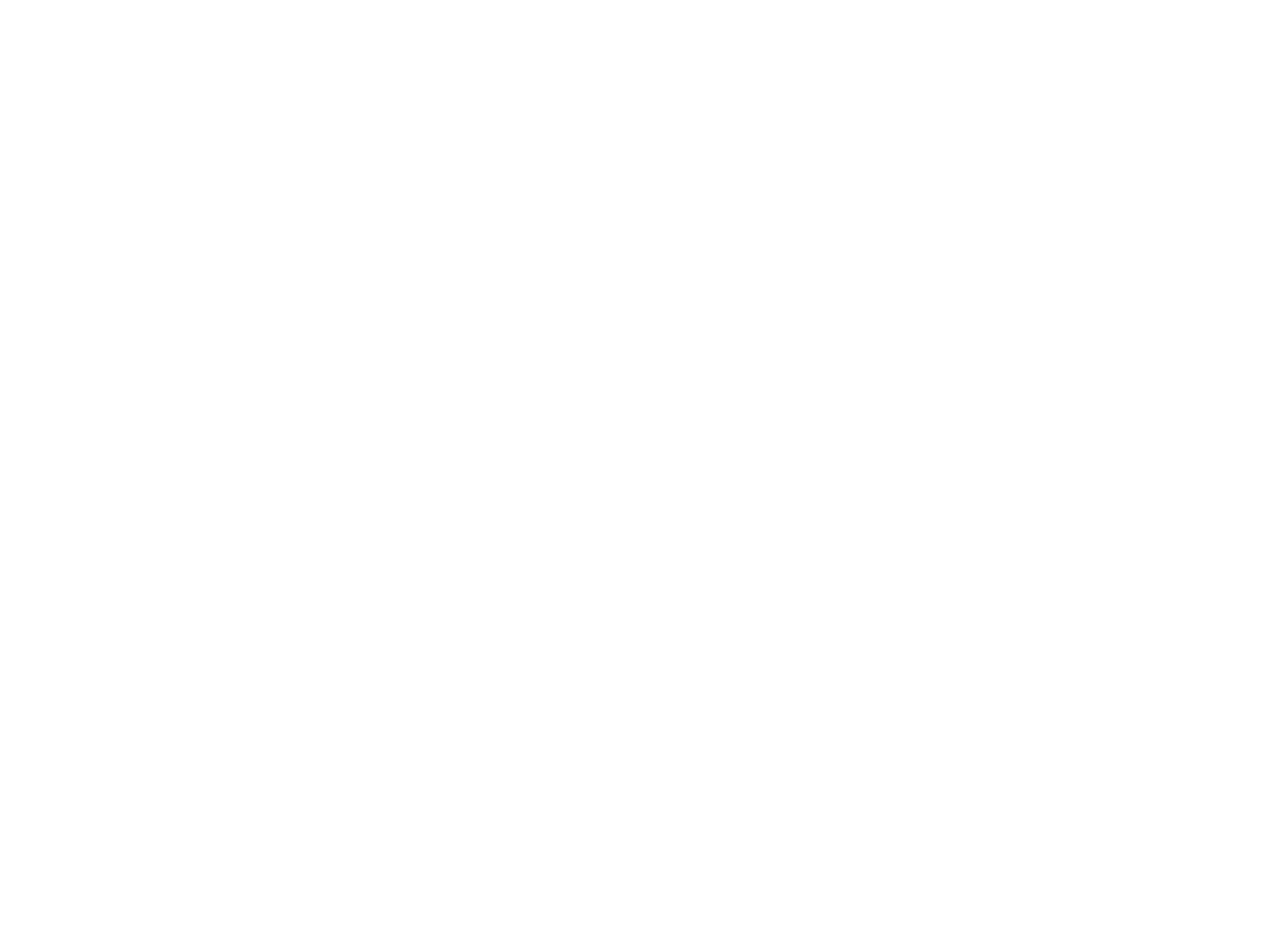
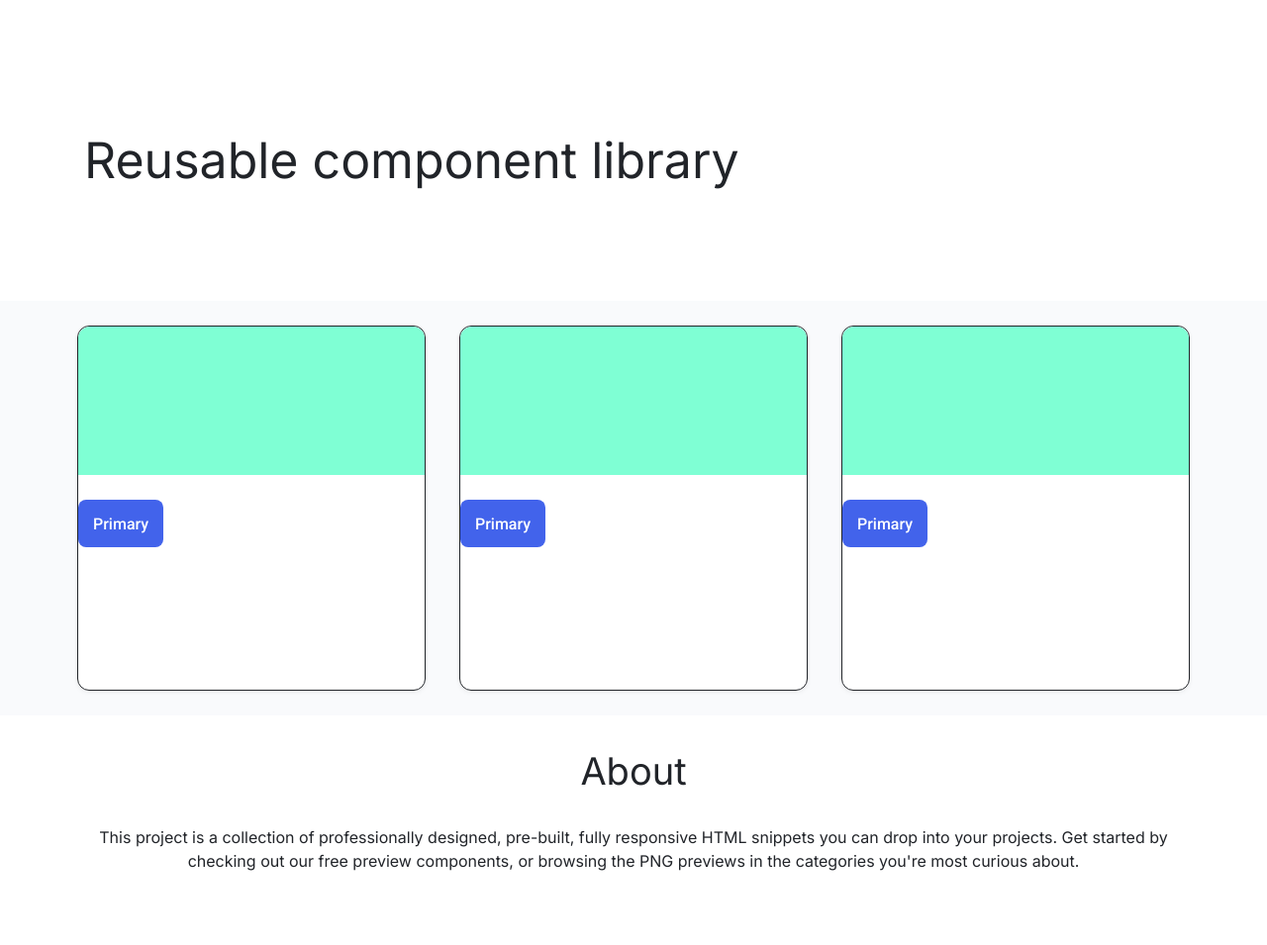
Before and after one commit to js-tasks-ru/htmlcss-20221107_maxfonera, a website: page index.html in a window 1280 px wide. Shown: the whole page at 99% size. Before the commit the page ends 800 px from the top, so only its background shows below. Drawn offline with Linux system fonts and the light colour scheme.

Commit message:
main page with cards - 1 variant

```diff
--- a/assets/css/main.css
+++ b/assets/css/main.css
@@ -1,4 +1,15 @@
+/* здесь подключаем css для проекта */
 @import '../fonts/fonts.css';
+
+@import './normalize.css';
+
+@import '../../components/footer/footer.css';
+@import '../../components/header/header.css';
+@import '../../components/page/page.css';
+@import '../../components/preview/preview.css';
+@import '../../components/container/container.css';
+@import '../../03-lection1/01-button/button.css';
+@import '../../components/card/card.css';
 
 :root {
   --white: #ffffff;
@@ -7,7 +18,7 @@
   --purple: #7048e8;
   --blue: #374fc7;
   --red: #f03d3e;
-  --grey-1: #f8f9fa;
+  --grey-1: #f9fafc;
   --grey-2: #dde2e5;
   --grey-3: #acb5bd;
   --grey-4: #495057;
@@ -19,6 +30,6 @@
   --secondary: var(--purple);
 }
 
-* {
+body {
   font-family: 'Roboto', sans-serif;
 }
--- a/assets/fonts/fonts.css
+++ b/assets/fonts/fonts.css
@@ -1,2 +1,5 @@
+/*  здесь подключаем все шрифты для проекта */
 @import url('https://fonts.googleapis.com/css2?family=Roboto:ital,wght@0,100;0,300;0,400;0,500;0,700;0,900;1,100;1,300;1,400;1,500;1,700;1,900&display=swap');
-@import './Inter/Inter.css';
+@import url('https://fonts.googleapis.com/css2?family=Inter&display=swap');
+
+/* @import './Inter/Inter.css'; */
--- /dev/null
+++ b/components/card/card.css
@@ -0,0 +1,25 @@
+.card {
+  background: var(--white);
+  border: 1px solid var(--black);
+  box-shadow: 0px 2px 4px rgba(33, 36, 41, 0.05);
+  border-radius: 12px;
+  width: 350px;
+  height: 367px;
+  display: inline-block;
+  vertical-align: top;
+  font-size: 0;
+}
+
+.card__body {
+  font-size: 16px;
+}
+
+.card__placeholder {
+  height: 150px;
+  background-color: aquamarine;
+  border-radius: 12px 12px 0 0;
+}
+
+.card__button {
+  margin-top: 25px;
+}
--- /dev/null
+++ b/components/container/container.css
@@ -0,0 +1,4 @@
+.container {
+  max-width: 1110px;
+  margin: 0 auto;
+}
--- /dev/null
+++ b/components/footer/footer.css
@@ -0,0 +1,24 @@
+.footer {
+  height: 200px;
+  background: var(--white);
+}
+
+.footer__title {
+  font-family: 'Inter', sans-serif;
+  font-style: normal;
+  font-weight: 500;
+  font-size: 38px;
+  line-height: 48px;
+  color: var(--black);
+  text-align: center;
+}
+
+.footer__description {
+  font-family: 'Inter', sans-serif;
+  font-style: normal;
+  font-weight: 400;
+  font-size: 16px;
+  line-height: 24px;
+  text-align: center;
+  color: var(--black);
+}
--- /dev/null
+++ b/components/header/header.css
@@ -0,0 +1,13 @@
+.header {
+  padding: 96px 0 77px;
+  background: var(--white);
+}
+
+.header__title {
+  font-family: 'Inter', sans-serif;
+  font-style: normal;
+  font-weight: 500;
+  font-size: 50px;
+  line-height: 64px;
+  color: var(--black);
+}
--- /dev/null
+++ b/components/page/page.css
@@ -0,0 +1,2 @@
+.page {
+}
--- /dev/null
+++ b/components/preview/preview.css
@@ -0,0 +1,12 @@
+.preview {
+  background: var(--grey-1);
+  padding: 32px 25px;
+}
+
+.preview__cards {
+  margin: -22px;
+}
+
+.preview__card {
+  margin: 15px;
+}
--- a/index.html
+++ b/index.html
@@ -2,8 +2,44 @@
 <!-- Главная страница -->
 <html lang="ru">
   <head>
-    <link rel="stylesheet" href="./assets/css/normalize.css" />
     <link rel="stylesheet" href="./assets/css/main.css" />
   </head>
-  <body></body>
+  <body>
+    <div class="page">
+      <header class="header">
+        <div class="container">
+          <h1 class="header__title">Reusable component library</h1>
+        </div>
+      </header>
+      <main class="preview">
+        <div class="container">
+          <div class="preview__cards">
+            <div class="card preview__card">
+              <div class="card__placeholder"></div>
+              <button class="btn btn_primary card__button">Primary</button>
+            </div>
+            <div class="card preview__card">
+              <div class="card__placeholder"></div>
+              <button class="btn btn_primary card__button">Primary</button>
+            </div>
+            <div class="card preview__card">
+              <div class="card__placeholder"></div>
+              <button class="btn btn_primary card__button">Primary</button>
+            </div>
+          </div>
+        </div>
+      </main>
+      <footer class="footer">
+        <div class="container">
+          <h2 class="footer__title">About</h2>
+          <p class="footer__description">
+            This project is a collection of professionally designed, pre-built,
+            fully responsive HTML snippets you can drop into your projects. Get
+            started by checking out our free preview components, or browsing the
+            PNG previews in the categories you're most curious about.
+          </p>
+        </div>
+      </footer>
+    </div>
+  </body>
 </html>
```
